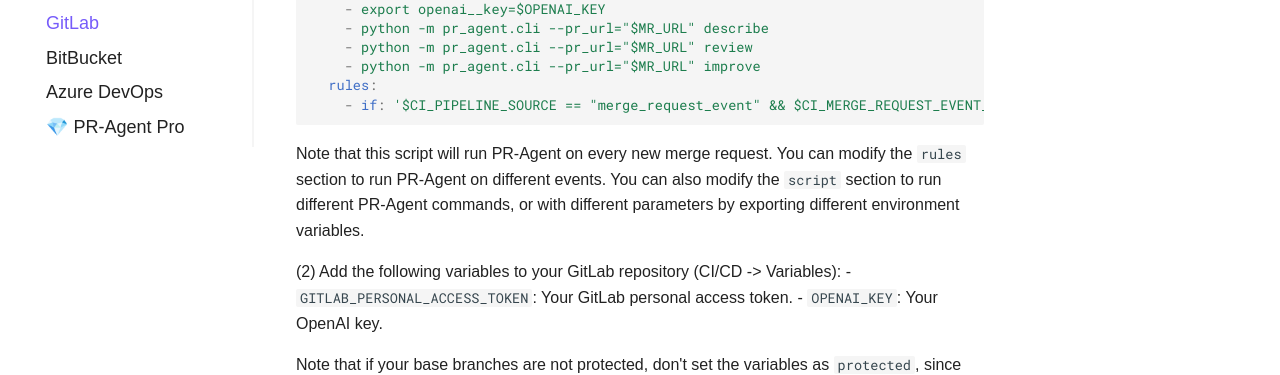
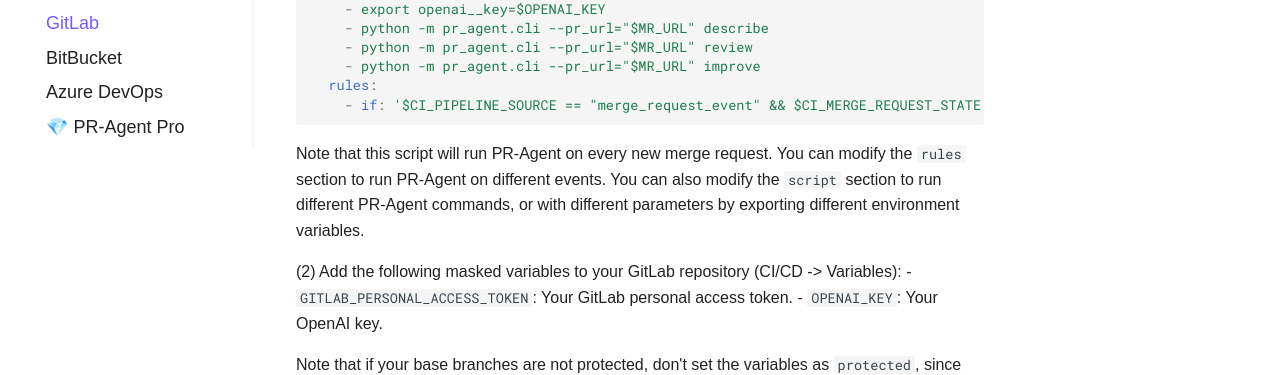
Before and after one commit to Codium-ai/pr-agent, an MkDocs documentation site: the page built from docs/docs/installation/gitlab.md, in a window 1280 px wide and 900 px high, scrolled down 519 px. Shown: the part 164-539 px from the top of the window. Built offline with MkDocs 1.6.1 and Material for MkDocs 9.7.7, drawn with Linux system fonts in a browser that asks for light colours; comment, search, counter and statistics services are not loaded.

````diff
--- a/docs/docs/installation/gitlab.md
+++ b/docs/docs/installation/gitlab.md
@@ -23,13 +23,13 @@
     - python -m pr_agent.cli --pr_url="$MR_URL" review
     - python -m pr_agent.cli --pr_url="$MR_URL" improve
   rules:
-    - if: '$CI_PIPELINE_SOURCE == "merge_request_event" && $CI_MERGE_REQUEST_EVENT_TYPE == "merge_request" && $CI_MERGE_REQUEST_STATE == "opened"'
+    - if: '$CI_PIPELINE_SOURCE == "merge_request_event" && $CI_MERGE_REQUEST_STATE == "opened"'
 ```
 Note that this script will run PR-Agent on every new merge request. You can modify the `rules` section to run PR-Agent on different events.
 You can also modify the `script` section to run different PR-Agent commands, or with different parameters by exporting different environment variables.
 
 
-(2) Add the following variables to your GitLab repository (CI/CD -> Variables):
+(2) Add the following masked variables to your GitLab repository (CI/CD -> Variables):
 - `GITLAB_PERSONAL_ACCESS_TOKEN`: Your GitLab personal access token.
 - `OPENAI_KEY`: Your OpenAI key.
 
````
